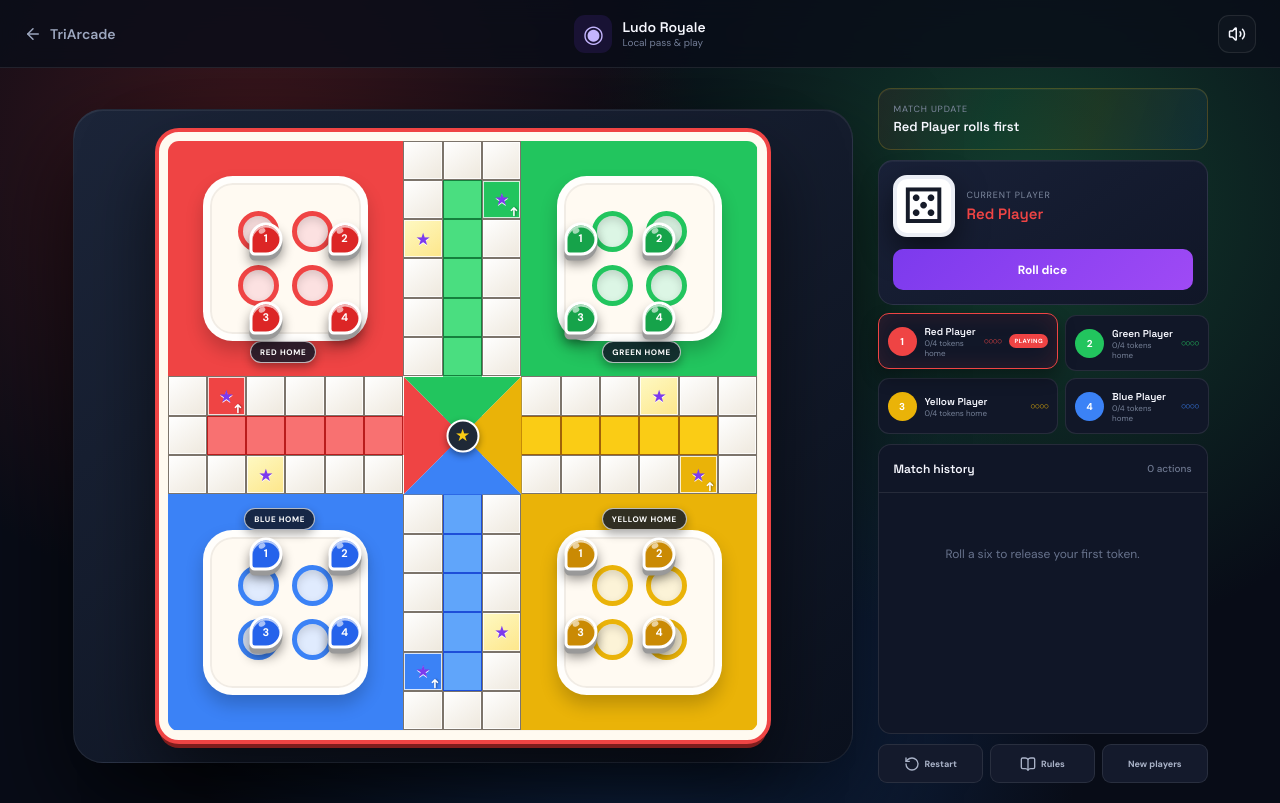
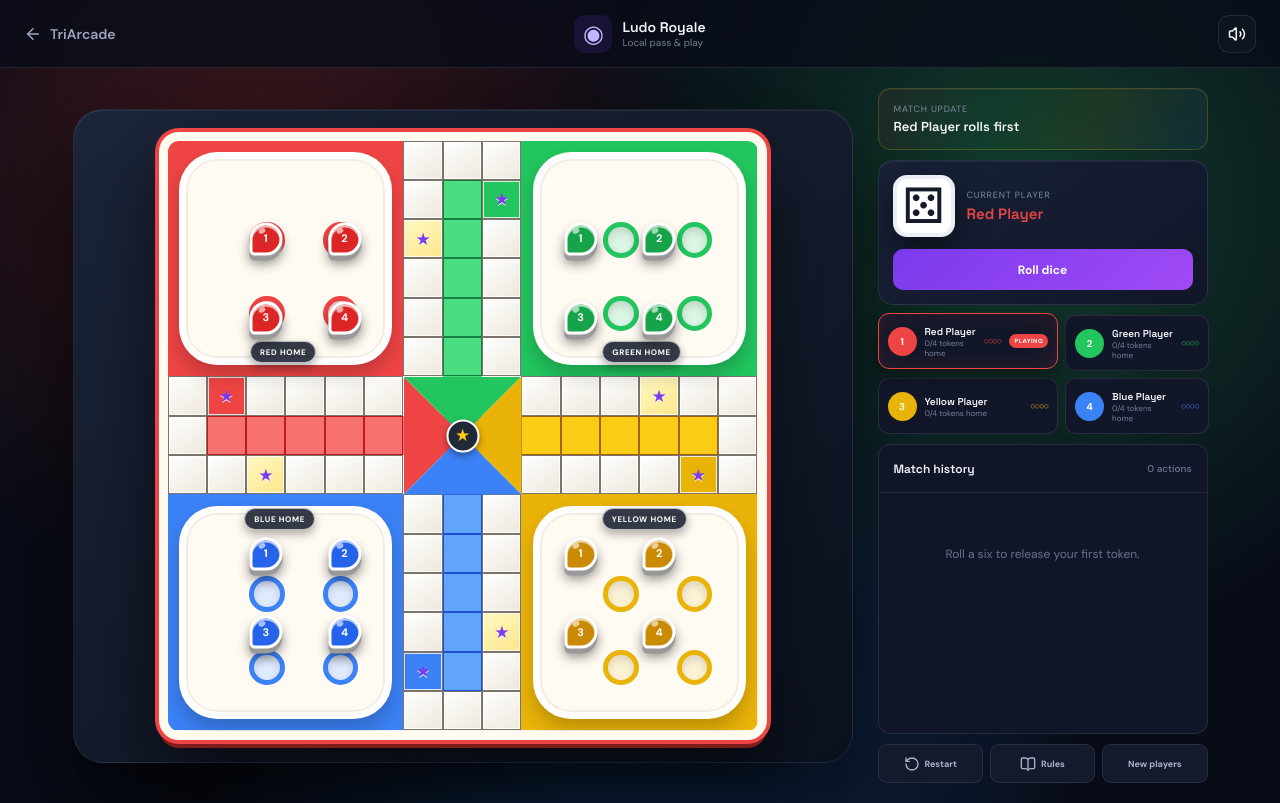
Before and after one commit to Shubham-Vishwakarma17/TriArcade, a React (Vite) app: page /games/ludo in a window 1280 px wide. Both pictures are taken after a click on the button "Start Ludo". Built offline with nearby package versions, Linux system fonts and the light colour scheme.

Commit message:
fix(ludo): center yard tokens and remove arrows

```diff
--- a/src/games/ludo/components/LudoBoard.tsx
+++ b/src/games/ludo/components/LudoBoard.tsx
@@ -50,7 +50,6 @@ export function LudoBoard({ state, onToken }: LudoBoardProps) {
             key={key}
           >
             {trackIndex !== undefined && safeTrackIndexes.has(trackIndex) && <span>★</span>}
-            {startPlayer >= 0 && <b>➜</b>}
           </div>
         )
       })}
--- a/src/styles/global.css
+++ b/src/styles/global.css
@@ -2731,13 +2731,7 @@ footer .brand-mark {
   color: white;
 }
 .ludo-cell.player-start b {
-  position: absolute;
-  right: 2px;
-  bottom: 0;
-  font-size: clamp(7px, 1.1vw, 13px);
-  line-height: 1;
-  transform: rotate(-90deg);
-  text-shadow: 0 1px 2px #0006;
+  display: none;
 }
 .ludo-yard {
   position: absolute;
@@ -2769,12 +2763,10 @@ footer .brand-mark {
   --yard: #3b82f6;
 }
 .ludo-yard > div {
-  width: 70%;
-  height: 70%;
-  padding: 12%;
-  display: grid;
-  grid-template-columns: 1fr 1fr;
-  gap: 13%;
+  width: 90%;
+  height: 90%;
+  padding: 0;
+  position: relative;
   border: clamp(3px, 0.7vw, 7px) solid #ffffffcc;
   border-radius: 18%;
   background: #fffaf2;
@@ -2783,11 +2775,30 @@ footer .brand-mark {
     0 10px 18px #0003;
 }
 .ludo-yard i {
+  position: absolute;
+  width: 18%;
+  height: 18%;
   display: block;
   border: clamp(2px, 0.5vw, 5px) solid var(--yard);
   border-radius: 50%;
   background: color-mix(in srgb, var(--yard) 16%, white);
   box-shadow: inset 0 4px 8px #0002;
+}
+.ludo-yard i:nth-child(1) {
+  left: 31.75%;
+  top: 31.75%;
+}
+.ludo-yard i:nth-child(2) {
+  left: 68.75%;
+  top: 31.75%;
+}
+.ludo-yard i:nth-child(3) {
+  left: 31.75%;
+  top: 68.75%;
+}
+.ludo-yard i:nth-child(4) {
+  left: 68.75%;
+  top: 68.75%;
 }
 .ludo-center {
   background: transparent;
```
Also changed, not shown: 1 other file (tests, documents, lock files or other folders).
